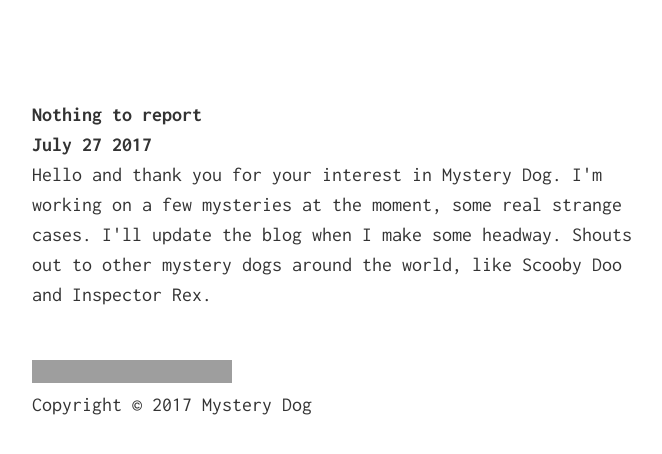
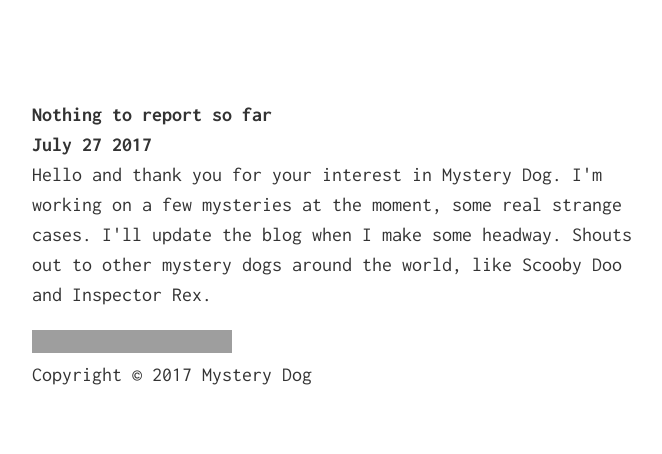
Before and after one commit to tomjoyner/shopping_cart, a Jekyll site: the page built from blog.md, in a window 1280 px wide, cut to the strip 0-454 px from the top of the page. Shown: the whole strip, without its empty margins (308-970 px from the left). Built offline with Jekyll 4.4.1, drawn with Linux system fonts in a browser that asks for light colours; our own code applies the rules of GitHub Pages for plain Markdown files; grey boxes are pictures that could not be loaded.

Commit message:
Update blog.md

```diff
--- a/blog.md
+++ b/blog.md
@@ -4,9 +4,11 @@
 heading:
 ---
 
-<b>Nothing to report</b>
+<b>Nothing to report so far</b>
 <br><b>July  27 2017</b></br>
 <p>Hello and thank you for your interest in Mystery Dog. I'm working on a few mysteries at the moment, some real strange cases. I'll update the blog when I make some headway. Shouts out to other mystery dogs around the world, like Scooby Doo and Inspector Rex.</p>
 
-<br><img src="https://cdn.shopify.com/s/files/1/2212/7751/files/MysteryDog_logo_web.png?4061547665473719697" alt="Mystery Dog logo" height="23" width="200" align=left></br>
-<p>Copyright © 2017 Mystery Dog</p>
+<a href="/index">
+    <img src="https://cdn.shopify.com/s/files/1/2212/7751/files/MysteryDog_logo_web.png?4061547665473719697" alt="Mystery Dog logo" height="23" width="200" align=left></br>
+    </a>
+    <p>Copyright © 2017 Mystery Dog</p>
```
